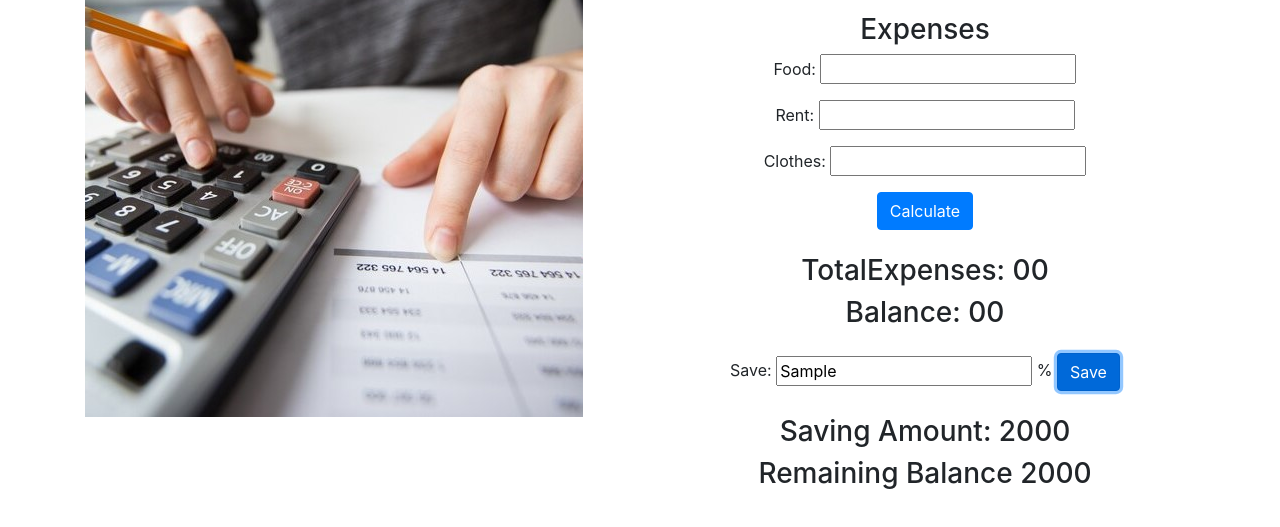
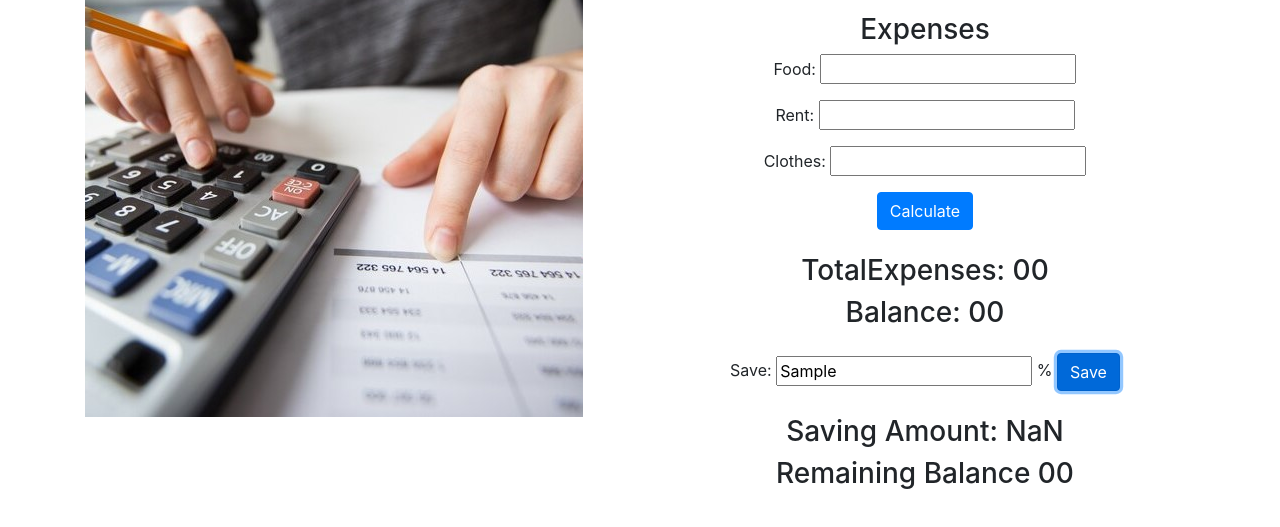
Before and after one commit to rukon351/Money-master, a plain HTML site: page index.html in a window 1280 px wide. Both pictures are taken after typing "Sample" into the empty fields and a click on the button "Save". Shown: the part 171-698 px from the top of the page. Drawn offline with nearby package versions, Linux system fonts and the light colour scheme.

```diff
--- a/index.html
+++ b/index.html
@@ -56,8 +56,8 @@
                     </div>
                     <div class="text-center mt-4">
                         <div>
-                            <h3>Saving Amount: <span class="saving-amount" id="saving-amount">2000</span></h3>
-                            <h3>Remaining Balance <span class="remaining-balance" id="remaining-balance">2000</span>
+                            <h3>Saving Amount: <span class="saving-amount" id="saving-amount">00</span></h3>
+                            <h3>Remaining Balance <span class="remaining-balance" id="remaining-balance">00</span>
                             </h3>
                         </div>
                     </div>
--- a/js/app.js
+++ b/js/app.js
@@ -1,6 +1,7 @@
 // const food = document.getAnimations('food').value;
 // const rent = document.getElementById('rent').value;
 // const clothes = document.getElementById('clothes').value;
+
 
 function totalMoney(food, rent, clothes) {
     let total = Number(food) + Number(rent) + Number(clothes);
@@ -11,6 +12,11 @@
     return totalBalanced
 }
 
+function saving(balance, saving) {
+    return Number(balance) / Number(saving);
+}
+
+// calculate section
 document.getElementById('calculate-btn').addEventListener('click', function () {
     const incomeField = document.getElementById('income-field');
     const incomeText = parseInt(incomeField.value);
@@ -22,6 +28,8 @@
     const rentText = rent.value;
     const clothes = document.getElementById('clothes');
     const clothesText = clothes.value;
+    // const errorMessage = document.getElementById('error-message');
+    // const errorText = errorMessage.innerText;
 
     totalExpenses.innerText = totalMoney(foodText, rentText, clothesText);
     balance.innerText = totalbalance(incomeText, totalExpenses.innerText);
@@ -30,19 +38,15 @@
     food.value = '';
     rent.value = '';
     clothes.value = '';
+})
 
+// saving section
+document.getElementById('save-btn').addEventListener('click', function () {
+    const totalAmount = document.getElementById('balance');
+    const amount = totalAmount.innerText
+    const savePersent = document.getElementById('save');
+    const save = savePersent.value;
+    const totalSavingInput = document.getElementById('saving-amount');
 
-
-
-
-
-    // function textBalance() {
-    //     const food = document.getAnimations('food').value;
-    //     const rent = document.getElementById('rent').value;
-    //     const clothes = document.getElementById('clothes').value;
-    //     const totalExpenses = document.getElementById('toatal-expenses').innerText;
-    //     let totalField = food + rent + clothes;
-    //     totalExpenses.innerText = totalField.value;
-    // }
-
+    totalSavingInput.innerText = saving(amount, save);
 })
```
